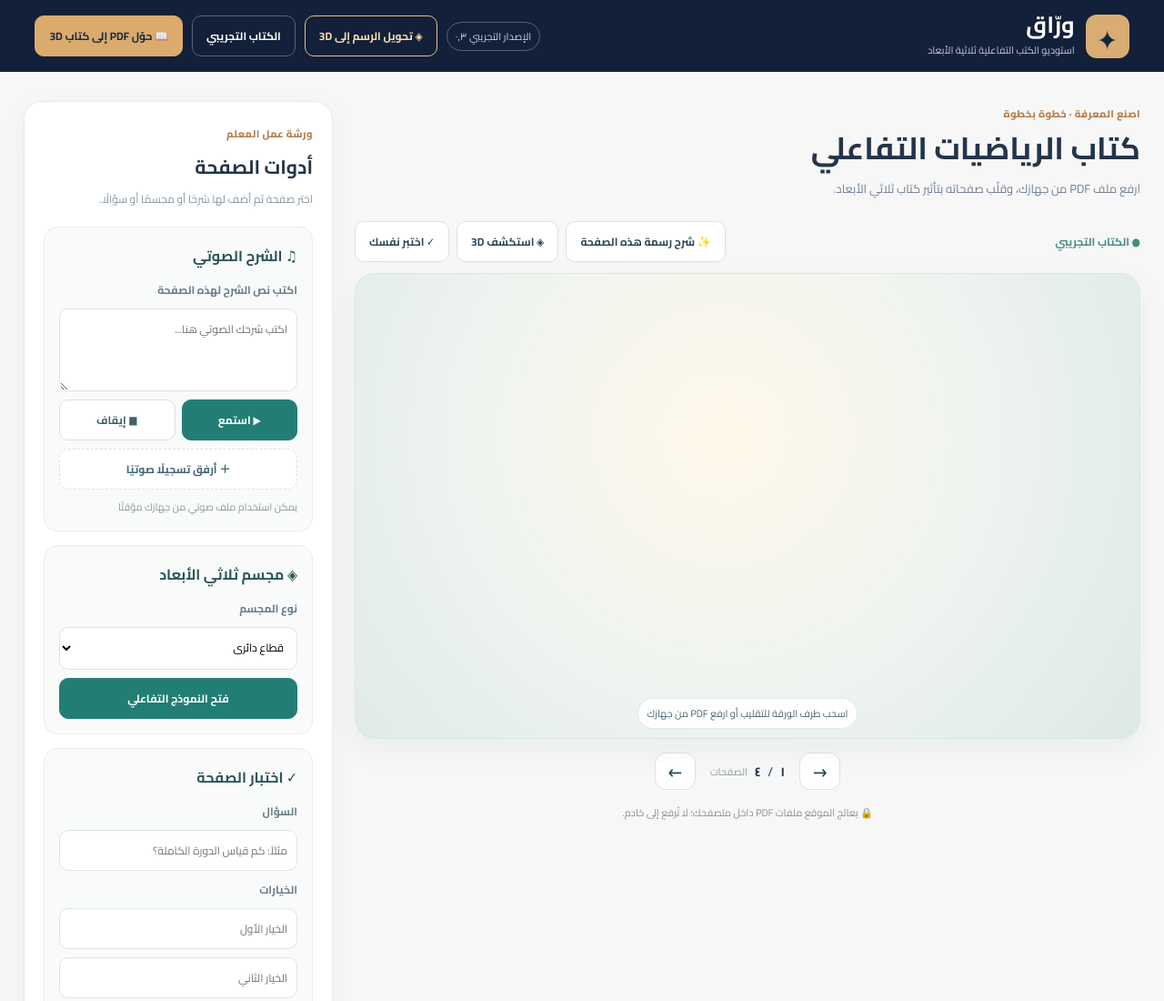
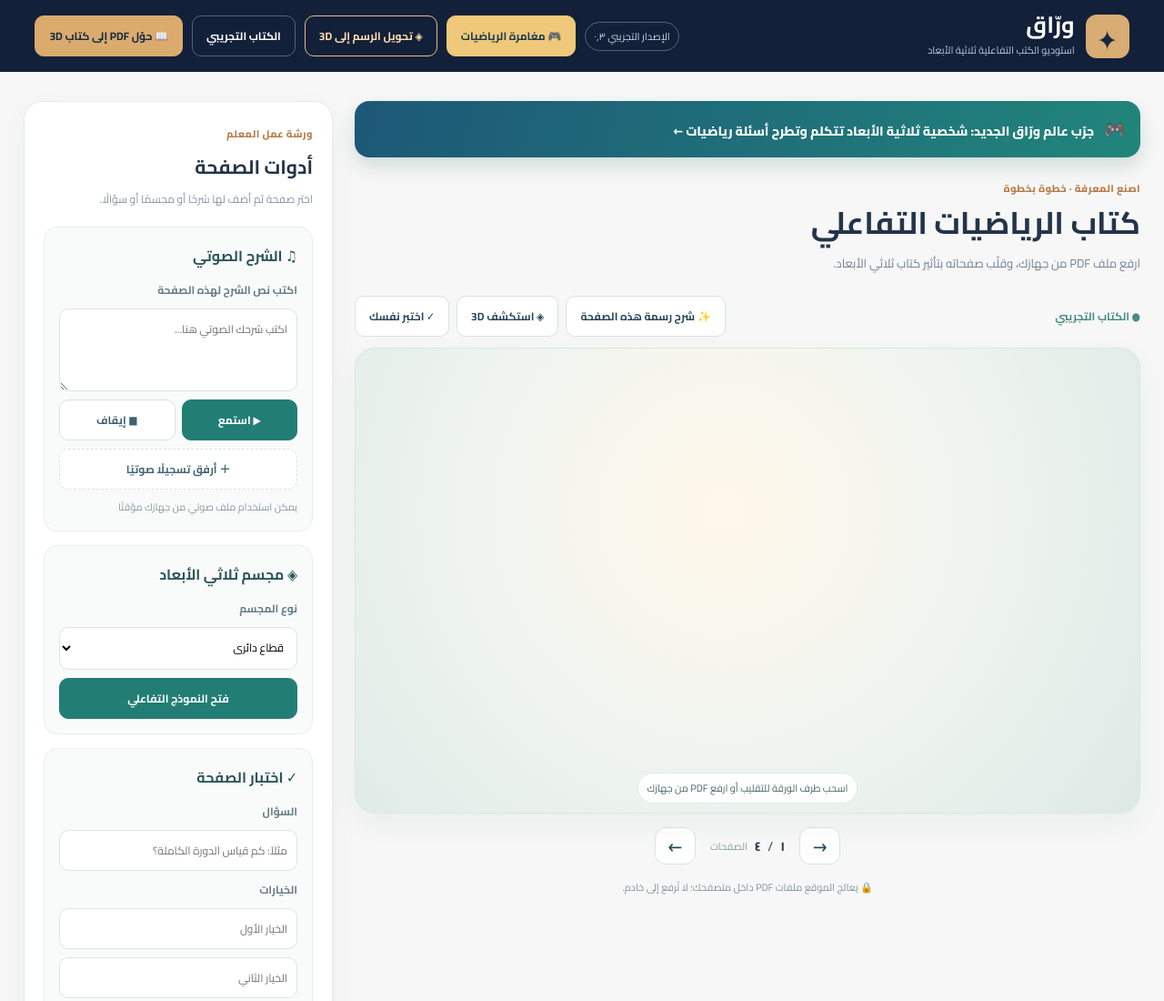
Before and after one commit to s023007/interactive-3d-book-studio, a plain HTML site: page index.html in a window 1280 px wide. Shown: the top 1100 px of the page at 91% size. Drawn offline with nearby package versions, Linux system fonts and the light colour scheme.

Commit message:
feat(game): feature new 3D math adventure on Warraq home page

```diff
--- a/index.html
+++ b/index.html
@@ -12,11 +12,11 @@
 <body>
 <header class="topbar">
 <div class="brand"><span class="logo">✦</span><div><strong>ورّاق</strong><small>استوديو الكتب التفاعلية ثلاثية الأبعاد</small></div></div>
-<div class="topactions"><span class="version">الإصدار التجريبي ٠٫٣</span><a id="labShortcut" href="./lab.html" class="smallbtn" style="border-color:#e3bf8d;color:#ffdfae">◈ تحويل الرسم إلى 3D</a><button id="demo" class="smallbtn">الكتاب التجريبي</button><label class="primary" for="file">📖 حوّل PDF إلى كتاب 3D</label><input id="file" type="file" accept=".pdf,application/pdf" hidden></div>
+<div class="topactions"><span class="version">الإصدار التجريبي ٠٫٣</span><a href="./play.html" class="smallbtn" style="background:#f0c879;color:#1b3951;border-color:#f0c879">🎮 مغامرة الرياضيات</a><a id="labShortcut" href="./lab.html" class="smallbtn" style="border-color:#e3bf8d;color:#ffdfae">◈ تحويل الرسم إلى 3D</a><button id="demo" class="smallbtn">الكتاب التجريبي</button><label class="primary" for="file">📖 حوّل PDF إلى كتاب 3D</label><input id="file" type="file" accept=".pdf,application/pdf" hidden></div>
 </header>
 <main class="layout">
 <section class="reader" aria-label="عارض الكتاب">
-<div class="reader-intro"><span class="eyebrow">اصنع المعرفة · خطوة بخطوة</span><h1 id="title">كتاب الرياضيات التفاعلي</h1><p id="subtitle">ارفع ملف PDF من جهازك، وقلّب صفحاته بتأثير كتاب ثلاثي الأبعاد.</p></div>
+<div class="reader-intro"><a href="./play.html" style="display:block;background:linear-gradient(105deg,#1d5877,#21857b);color:#fff;padding:13px 16px;border-radius:16px;margin:0 0 20px;text-decoration:none;box-shadow:0 10px 20px #245a552b;font-weight:800"><span style="font-size:19px;margin-left:8px">🎮</span> جرّب عالم ورّاق الجديد: شخصية ثلاثية الأبعاد تتكلم وتطرح أسئلة رياضيات <span aria-hidden="true">←</span></a><span class="eyebrow">اصنع المعرفة · خطوة بخطوة</span><h1 id="title">كتاب الرياضيات التفاعلي</h1><p id="subtitle">ارفع ملف PDF من جهازك، وقلّب صفحاته بتأثير كتاب ثلاثي الأبعاد.</p></div>
 <div class="toolbar"><span id="status">● الكتاب التجريبي</span><div class="actions"><button id="sendDrawing" class="secondary">✨ شرح رسمة هذه الصفحة</button><button id="open3d" class="secondary">◈ استكشف 3D</button><button id="openquiz" class="secondary">✓ اختبر نفسك</button></div></div>
 <div class="stage" id="dropzone"><div id="flipbook" class="flipbook"></div><p id="dropTip">اسحب طرف الورقة للتقليب أو ارفع PDF من جهازك</p></div>
 <div class="pager"><button id="prev" title="الصفحة السابقة" aria-label="الصفحة السابقة">→</button><div><strong id="current">١</strong><span> / </span><strong id="total">٤</strong><small>الصفحات</small></div><button id="next" title="الصفحة التالية" aria-label="الصفحة التالية">←</button></div>
```
